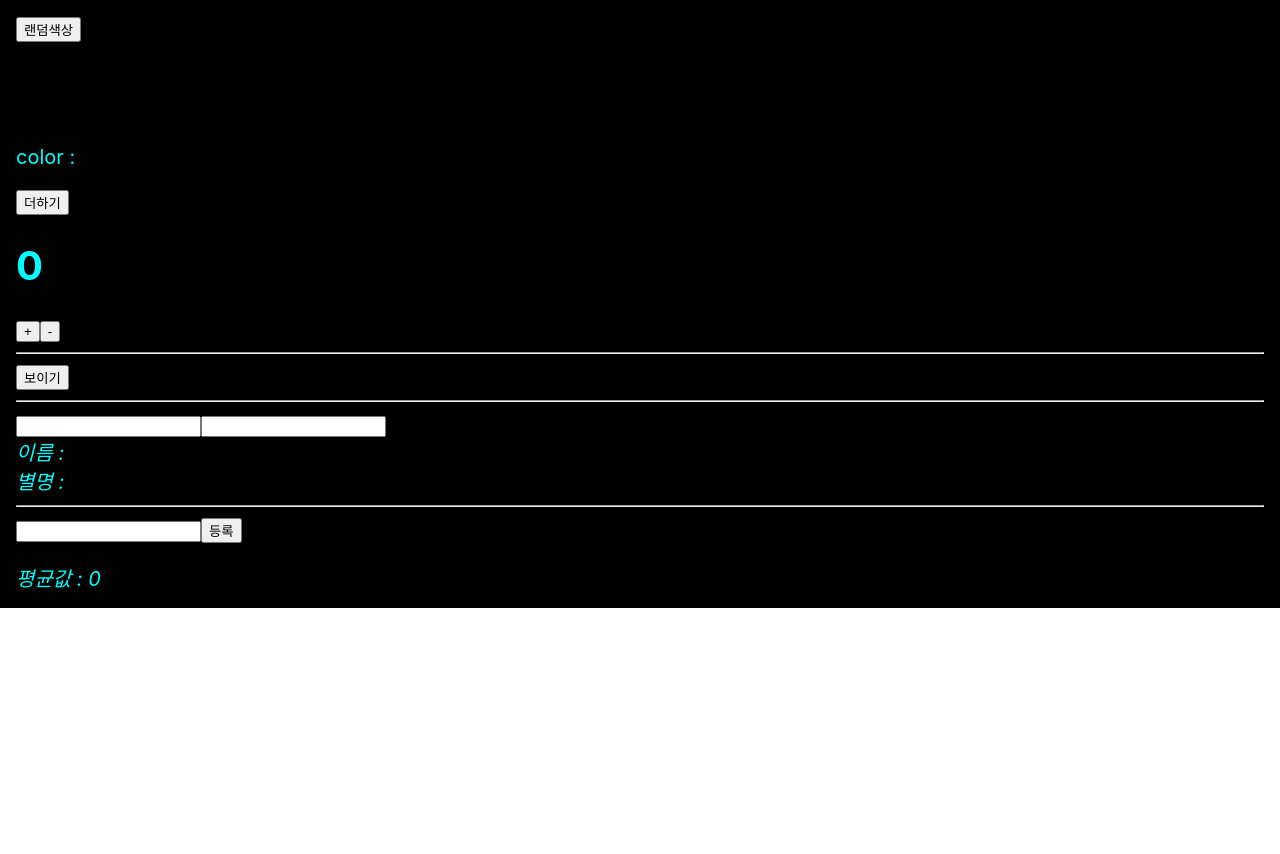
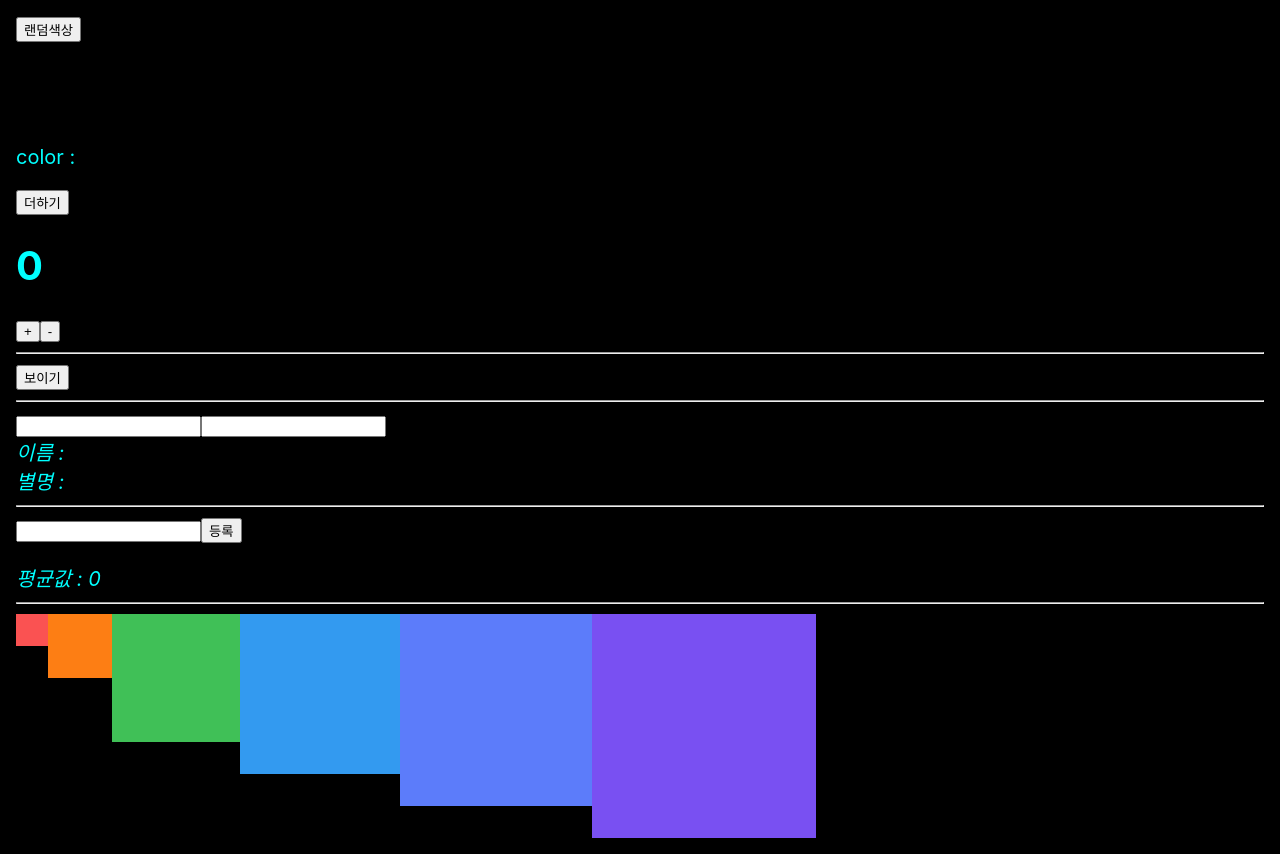
Before and after one commit to gogotr-hub/react_playground, a React (Create React App) app: page / in a window 1280 px wide. Before the commit the page ends 800 px from the top, so only its background shows below. Built offline with nearby package versions, Linux system fonts and the light colour scheme.

Commit message:
add sass

```diff
--- a/package.json
+++ b/package.json
@@ -6,6 +6,7 @@
     "@testing-library/jest-dom": "^5.11.9",
     "@testing-library/react": "^11.2.5",
     "@testing-library/user-event": "^12.8.3",
+    "node-sass": "^5.0.0",
     "react": "^17.0.2",
     "react-dom": "^17.0.2",
     "react-scripts": "4.0.3",
--- a/src/App.js
+++ b/src/App.js
@@ -6,6 +6,7 @@ import ErrorBoundary from './LifeCycle/ErrorBoundary';
 import Info from './Hook/Info';
 import InfoUseReducer from './Hook/InfoUseReducer';
 import Average from './Hook/Average';
+import SassComponent from './sass/SassComponent';
 
 function getRandomColor() {
   return '#' + Math.floor(Math.random() * 16777215).toString(16);
@@ -45,6 +46,8 @@ class App extends Component {
         <InfoUseReducer></InfoUseReducer>
         <hr></hr>
         <Average></Average>
+        <hr></hr>
+        <SassComponent></SassComponent>
       </div>
     );
   }
--- /dev/null
+++ b/src/Styles/SassSample.scss
@@ -0,0 +1,40 @@
+@import './utils.scss';
+.SassComponent{
+ display: flex;
+ .box{
+     background: red;
+     cursor:pointer;
+     transition: all 0.3s ease-in;
+     &.red{
+         background: $red;
+         @include square(1);
+     }
+     &.orange{
+         background: $orange;
+         @include square(2);
+     }
+     &.yellow{
+        background: $yellow;
+        @include square(3);
+    }
+    &.green{
+        background: $green;
+        @include square(4);
+    }
+    &.blue{
+        background: $blue;
+        @include square(5);
+    }
+    &.indigo{
+        background: $indigo;
+        @include square(6);
+    }
+    &.violet{
+        background: $violet;
+        @include square(7);
+    }
+    &:hover{
+        background: black;
+    }
+ }
+}
--- /dev/null
+++ b/src/Styles/utils.scss
@@ -0,0 +1,14 @@
+$red: #fa5252;
+$orange: #fd7e14;
+$yellow : #fcc419;
+$green : #40c057;
+$blue : #339af0;
+$indigo: #5c7cfa;
+$violet: #7950f2;
+
+
+@mixin square($size) {
+    $calculated: 32px * $size;
+    width: $calculated;
+    height: $calculated;
+}
--- /dev/null
+++ b/src/sass/SassComponent.js
@@ -0,0 +1,17 @@
+import React from 'react';
+import '../Styles/SassSample.scss'
+
+const SassComponent = () => {
+    return (
+        <div className="SassComponent">
+            <div className="box red"></div>
+            <div className="box orange"></div>
+            <div className="box yello"></div>
+            <div className="box green"></div>
+            <div className="box blue"></div>
+            <div className="box indigo"></div>
+            <div className="box violet"></div>
+        </div>
+    );
+};
+export default SassComponent
```
Also changed, not shown: 1 other file (tests, documents, lock files or other folders).
